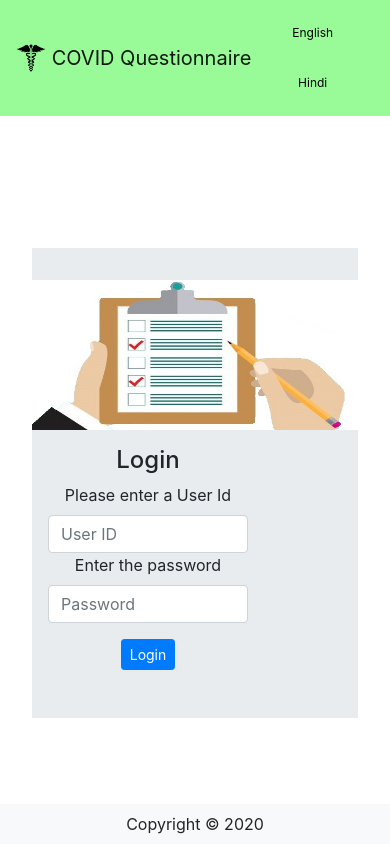
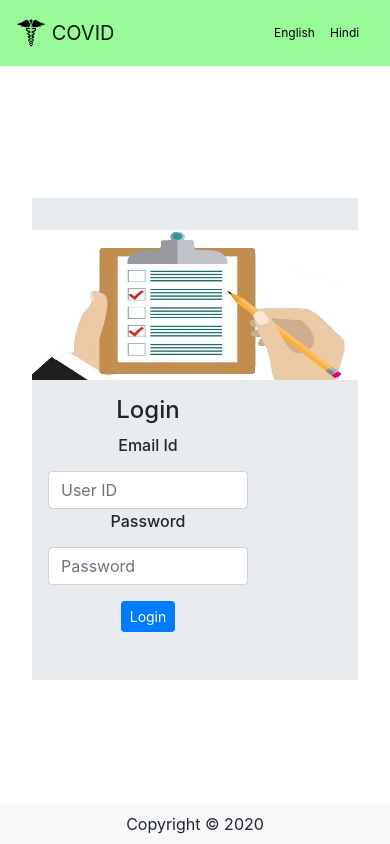
Before and after one commit to parthc21/COVID, a React (Create React App) app: page /login in a window 390 px wide. Built offline with nearby package versions, Linux system fonts and the light colour scheme; no server answers.

Commit message:
Fix Button in second row

```diff
--- a/public/locales/en/translation.json
+++ b/public/locales/en/translation.json
@@ -1,6 +1,6 @@
 {
     "Heading":{
-        "covid":"COVID Questionnaire"
+        "covid":"COVID"
     },
     "Question1":{
         "question":"Have you done any international travel in the last 1 month?",
@@ -36,5 +36,10 @@
         "State":"State",
         "District":"District",
         "Village":"Town/Village"
+    },
+    "Login":{
+        "Login":"Login",
+        "EnterId":"Email Id",
+        "Password":"Password"
     }
 }
--- a/src/Login/Login.js
+++ b/src/Login/Login.js
@@ -10,6 +10,7 @@ import {withRouter, Redirect} from "react-router-dom";
 import { AuthContext } from '../Auth';
 import { ToastContainer, toast } from 'react-toastify';
 import 'react-toastify/dist/ReactToastify.css';
+import { Translation } from 'react-i18next';
 
 
 class Login extends Component {
@@ -28,6 +29,7 @@ class Login extends Component {
         }else{
             displayObejct=" d-flex justify-content-around"
         }
+        console.log(this.props,'props>>>>>>>>>');
         return(
             <div>
                 <Formik
@@ -65,9 +67,17 @@ class Login extends Component {
                             <div className={displayObejct}>
                                 <img className={style.loginImage} alt="Logo"src={require("../Hand-holding-clipboard-with-ch_blog-768x403.jpg")}/>
                                 <div className={style.loginContent}>
-                                    <h4>Login</h4>
+                                    <Translation>
+                                        {
+                                            (t, { i18n }) => <h4>{t("Login.Login")}</h4>
+                                        }
+                                    </Translation>
                                     <Form.Label>
-                                        Please enter a User Id
+                                        <Translation>
+                                            {
+                                                (t, { i18n }) => <h6>{t("Login.EnterId")}</h6>
+                                            }
+                                        </Translation>
                                     </Form.Label>
                                     <Form.Control type="text"
                                                 placeholder="User ID"
@@ -78,7 +88,11 @@ class Login extends Component {
                                                 value={props.values.id} />
 
                                     <Form.Label>
-                                        Enter the password
+                                        <Translation>
+                                            {
+                                                (t, { i18n }) => <h6>{t("Login.Password")}</h6>
+                                            }
+                                        </Translation>
                                     </Form.Label>
                                     <Form.Control type="password"
                                                 placeholder="Password"
@@ -90,7 +104,13 @@ class Login extends Component {
 
                                     {props.errors.name && <div id="feedback">{props.errors.name}</div>}
 
-                                    <Button className={style.buttonStyle} type="submit" size="sm">Login</Button>
+                                    <Button className={style.buttonStyle} type="submit" size="sm">
+                                    <Translation>
+                                            {
+                                                (t, { i18n }) => <span>{t("Login.Login")}</span>
+                                            }
+                                        </Translation>
+                                    </Button>
                                 </div>
                             </div>
                             </Jumbotron>
--- a/src/Navigation/Navigation.module.css
+++ b/src/Navigation/Navigation.module.css
@@ -8,12 +8,13 @@
     color: black !important;
     height: 50px;
     padding:0px;
-    margin-right:16px;
+    margin-right:8px;
 }
 
 @media only screen and (max-width: 400px) {
     /* For tablets: */
     .navbarButton{
         font-size: 12px !important;
+        width: 48px;
     }
 }
```
Also changed, not shown: public/locales/hi/translation.json (+6 -1 lines).
